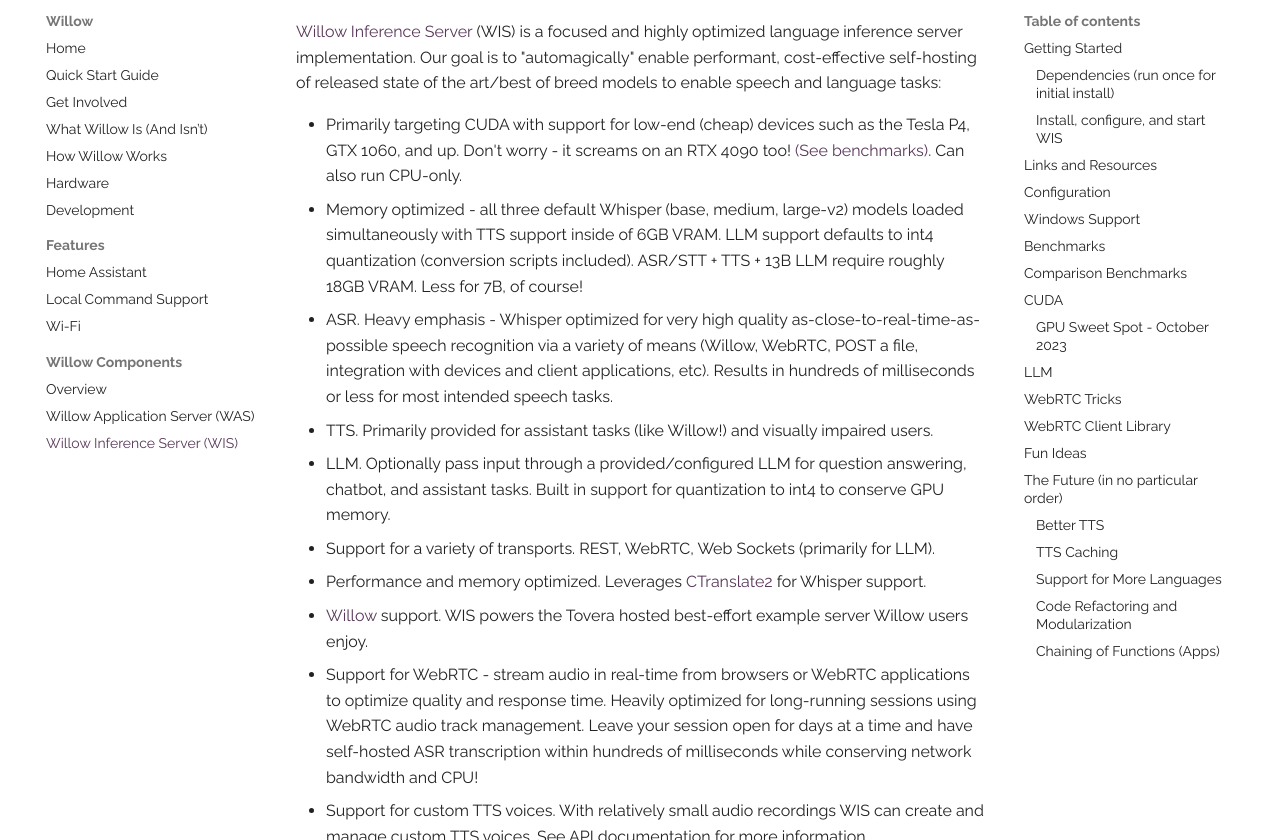
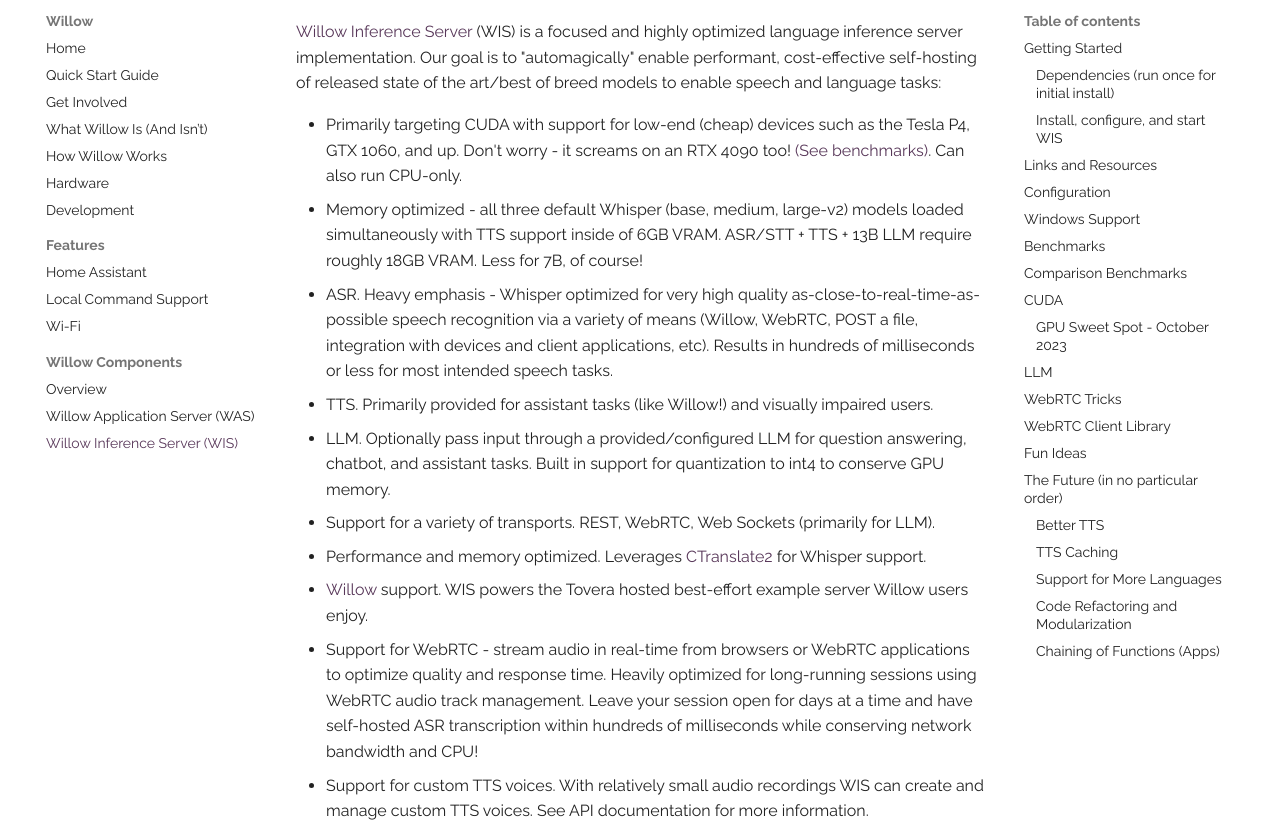
Before and after one commit to toverainc/willow-docs, an MkDocs documentation site: the page built from docs/components/willow-inference-server.md, in a window 1280 px wide and 900 px high, scrolled down 439 px, cut to the strip 60-900 px from the top of the window. Built offline with MkDocs 1.6.1 and Material for MkDocs 9.7.7, drawn with Linux system fonts in a browser that asks for light colours; comment, search, counter and statistics services are not loaded.

Commit message:
Slight LLM tweak for WIS

```diff
--- a/docs/components/willow-inference-server.md
+++ b/docs/components/willow-inference-server.md
@@ -9,7 +9,7 @@ comments: false
 [Willow Inference Server](https://github.com/toverainc/willow-inference-server)  (WIS) is a focused and highly optimized language inference server implementation. Our goal is to "automagically" enable performant, cost-effective self-hosting of released state of the art/best of breed models to enable speech and language tasks:
 
 - Primarily targeting CUDA with support for low-end (cheap) devices such as the Tesla P4, GTX 1060, and up. Don't worry - it screams on an RTX 4090 too! [(See benchmarks)](#benchmarks). Can also run CPU-only.
-- Memory optimized - all three default Whisper (base, medium, large-v2) models loaded simultaneously with TTS support inside of 6GB VRAM. LLM support defaults to int4 quantization (conversion scripts included). ASR/STT + TTS + 13B LLM require roughly 18GB VRAM. Less for 7B, of course!
+- Memory optimized - all three default Whisper (base, medium, large-v2) models loaded simultaneously with TTS support inside of 6GB VRAM. ASR/STT + TTS + 13B LLM require roughly 18GB VRAM. Less for 7B, of course!
 - ASR. Heavy emphasis - Whisper optimized for very high quality as-close-to-real-time-as-possible speech recognition via a variety of means (Willow, WebRTC, POST a file, integration with devices and client applications, etc). Results in hundreds of milliseconds or less for most intended speech tasks.
 - TTS. Primarily provided for assistant tasks (like Willow!) and visually impaired users.
 - LLM. Optionally pass input through a provided/configured LLM for question answering, chatbot, and assistant tasks. Built in support for quantization to int4 to conserve GPU memory.
```
